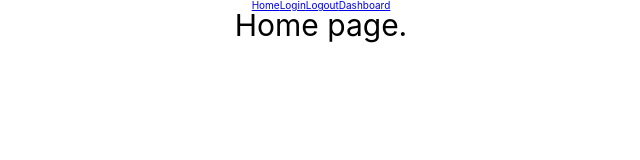
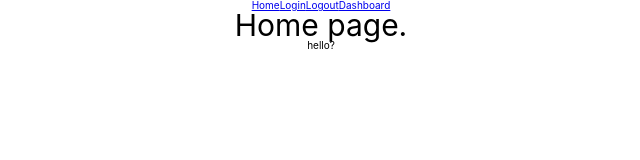
Before and after one commit to Build-Week-potluck-planner-9/front-end, a React (Create React App) app in the folder buildweek-potluck/: page / in a window 1280 px wide. Shown: the top 160 px of the page, without its empty margins (319-959 px from the left). Built offline with nearby package versions, Linux system fonts and the light colour scheme.

Commit message:
yet another test

```diff
--- a/buildweek-potluck/src/App.js
+++ b/buildweek-potluck/src/App.js
@@ -14,7 +14,7 @@ function App() {
         <Route path='/login' component={Login} />
         <Route path='/logout' component={Logout} />
         <Route path='/dashboard' component={Dashboard} />
-
+        <h3>hello?</h3>
     </div>
   );
 }
```
